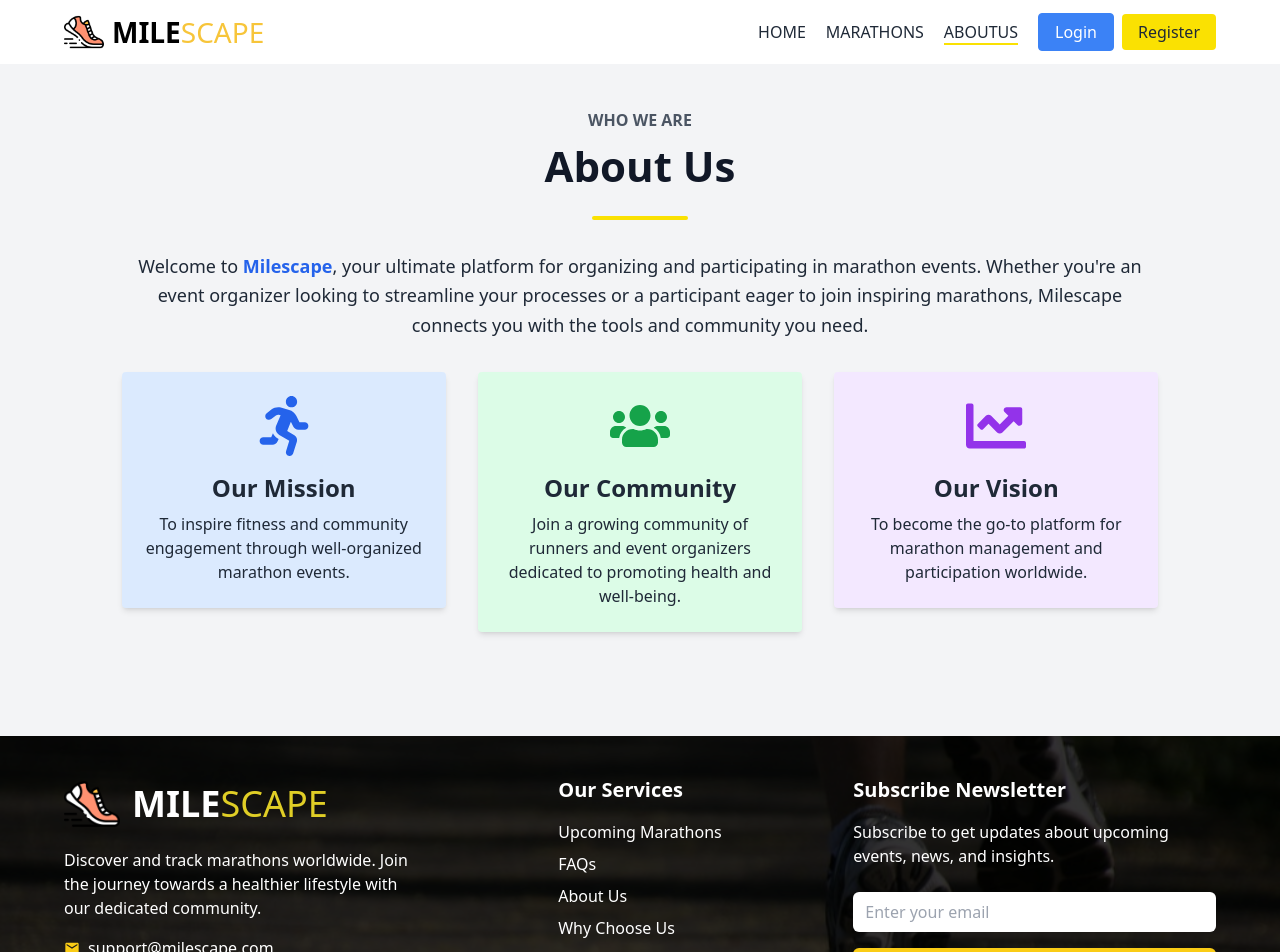
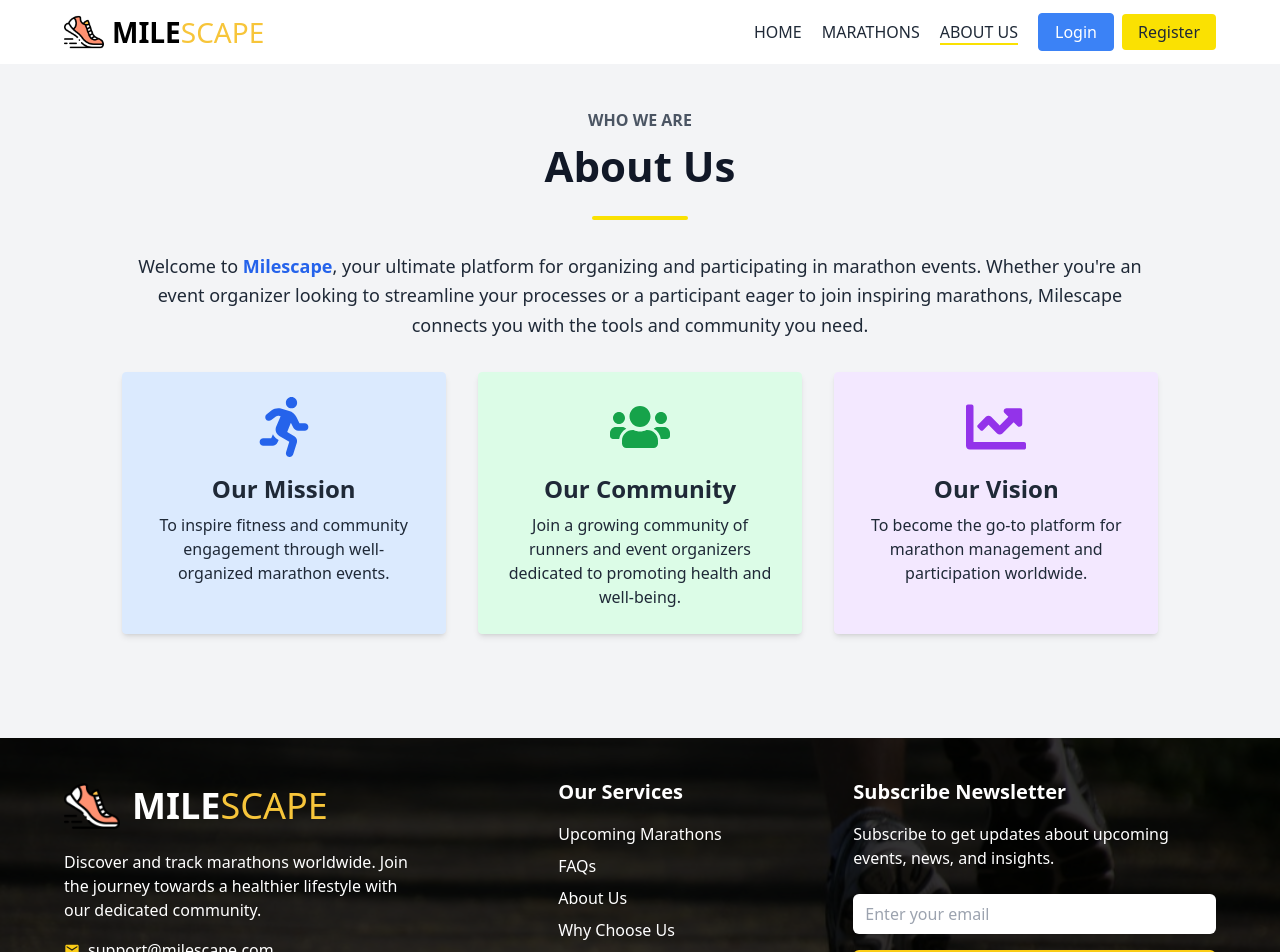
Before and after one commit to Nabilabintaakter/MileScape-client, a React (Vite) app: page /aboutUs in a window 1280 px wide. Shown: the top 952 px of the page. Built offline with nearby package versions, Linux system fonts and the light colour scheme; no server answers.

Commit message:
updated details page

```diff
--- a/src/components/shared/CountdownTimer.jsx
+++ b/src/components/shared/CountdownTimer.jsx
@@ -28,12 +28,12 @@ const CountdownTimer = ({ marathonStartDate }) => {
 
   return (
     <Fade triggerOnce delay={300}>
-      <div className="relative flex flex-col justify-center items-center mt-10 bg-white/20 backdrop-blur-md z-50 rounded shadow-lg p-6 w-full max-w-xl mx-auto">
+      <div className="relative flex flex-col justify-center items-center mt-10 bg-white/20 backdrop-blur-md z-50 rounded shadow-lg p-4 md:p-6 w-full max-w-xl mx-auto">
         <div className="absolute inset-0 bg-gradient-to-r from-blue-200 via-white to-blue-200 rounded opacity-90"></div>
-        <div className="text-center text-blue-800 text-2xl md:text-3xl font-semibold mb-4 z-10">
+        <div className="text-center text-blue-800 text-xl md:text-3xl font-semibold mb-2 md:mb-4 z-10">
         The Race Begins In...
         </div>
-        <div className="flex justify-center space-x-6 text-gray-900 text-4xl font-bold z-10">
+        <div className="flex justify-center space-x-6 text-gray-900 text-2xl md:text-4xl font-bold z-10">
           <div className="text-center">
             <div className="text-yellow-500">{timeLeft.days}</div>
             <div className="text-sm font-medium text-gray-900">Days</div>
--- a/src/components/shared/Footer.jsx
+++ b/src/components/shared/Footer.jsx
@@ -4,6 +4,7 @@ import logo from '../../assets/logoo.png';
 import { MdEmail, MdPhone } from "react-icons/md";
 
 const Footer = () => {
+  const currentYear = new Date().getFullYear();
   return (
     <footer
       style={{
@@ -22,7 +23,7 @@ const Footer = () => {
         <div>
           <div className="flex items-center gap-3">
             <img className="w-10 md:w-14" src={logo} alt="Milescape Logo" />
-            <h2 className="text-2xl md:text-3xl xl:text-4xl font-bold">MILE<span className='text-[#e0ce26] font-medium'>SCAPE</span></h2>
+            <h2 className="text-2xl md:text-3xl xl:text-4xl font-bold">MILE<span className='text-[#f7c53a] font-medium'>SCAPE</span></h2>
           </div>
           <p className="mt-4 text-sm md:text-base">
             Discover and track marathons worldwide. Join the journey towards a healthier lifestyle with our dedicated community.
@@ -90,8 +91,8 @@ const Footer = () => {
 
       {/* Footer Bottom */}
       <div className="mt-10 border-t border-gray-700 py-6 text-center relative z-10">
-        <p className="text-sm md:text-base">&copy; 2024 Milescape, All rights reserved</p>
-      </div>
+            <p className="text-sm md:text-base">&copy; {currentYear} Milescape, All rights reserved</p>
+        </div>
     </footer>
   );
 };
--- a/src/components/shared/Navbar.jsx
+++ b/src/components/shared/Navbar.jsx
@@ -4,6 +4,7 @@ import { useContext, useEffect, useState } from 'react';
 import AuthContext from '../../context/AuthContext/AuthContext';
 import { FaSignOutAlt } from 'react-icons/fa';
 import { ImMenu } from 'react-icons/im';
+import { CgMenuHotdog } from 'react-icons/cg';
 
 const Navbar = () => {
     const { user, handleSignOut } = useContext(AuthContext);
@@ -72,7 +73,7 @@ const Navbar = () => {
                 className={({ isActive }) =>
                     isActive ? 'font-medium border-b-2 border-[#fae102]' : ''
                 }>
-                ABOUTUS
+                ABOUT US
             </NavLink>
         </li>
     </>;
@@ -85,15 +86,14 @@ const Navbar = () => {
                 <div className="navbar-start">
                     {/* mobile */}
                     <div className="dropdown">
-                        <div tabIndex={0} role="button" className=" lg:hidden">
-                        <ImMenu className='text-2xl' />
+                        <div tabIndex={0} role="button" className="lg:hidden">
+                        <CgMenuHotdog className='text-3xl text-blue-800 hover:text-blue-600 transition-all duration-300' />
                         </div>
-                        <ul
-                            tabIndex={0}
-                            className="menu menu-sm dropdown-content bg-base-100 rounded-box z-[1] mt-3 w-52 p-2 shadow">
+                        <ul tabIndex={0} className="menu menu-sm dropdown-content bg-base-100 rounded-box z-[1] mt-3 w-52 p-2 shadow">
                             {links}
                         </ul>
                     </div>
+
                     <Link onClick={scrollToTop} to='/' className=' items-center gap-2 hidden lg:flex'>
                         <img className='w-8 lg:w-10' src={logo} alt="" />
                         <p className="text-2xl lg:text-[28px] font-bold text-black">MILE<span className='text-[#f7c53a] font-medium'>SCAPE</span></p>
@@ -124,10 +124,10 @@ const Navbar = () => {
                                         </div>
                                         <ul
                                             tabIndex={0}
-                                            className="menu menu-sm dropdown-content bg-base-100 rounded-box z-[1] mt-3 w-52 p-2 shadow">
-                                            <li className='flex justify-center items-center text-xl text-blue-800 font-bold mb-2'>{user?.displayName}</li>
-                                            <li className='px-2'>
-                                                <button onClick={signOutHandler} className='bg-red-500  rounded border-[1px] border-red-500 shadow-none text-white font-medium py-1 px-2 md:py-[6px] md:px-4 flex justify-center items-center hover:bg-white hover:text-red-500 transition-all duration-300 gap-2'><FaSignOutAlt></FaSignOutAlt> Logout</button>
+                                            className="menu menu-sm dropdown-content bg-base-100 rounded z-[1] mt-3 w-52 p-2 shadow">
+                                            <li className='flex justify-center items-center text-xl text-black font-bold mb-2'>{user?.displayName}</li>
+                                            <li className='px-2 block  lg:hidden'>
+                                                <button onClick={signOutHandler} className='bg-red-500  rounded border-[1px] border-red-500 shadow-none text-white font-medium w-full py-1 px-2 md:py-[6px] md:px-4 flex justify-center items-center hover:bg-white hover:text-red-500 transition-all duration-300 gap-2'><FaSignOutAlt></FaSignOutAlt> Logout</button>
                                             </li>
                                         </ul>
                                     </div>
--- a/src/pages/AboutUs/AboutUs.jsx
+++ b/src/pages/AboutUs/AboutUs.jsx
@@ -27,38 +27,36 @@ const AboutUs = () => {
 
                 <div className="grid md:grid-cols-3 gap-8">
                     <Fade direction="up" triggerOnce duration={1500}>
-                        <div className="bg-blue-100 shadow-md rounded p-6 text-center">
+                        <div className="bg-blue-100 shadow-md border-[1px] border-blue-100 hover:border-blue-600 rounded p-6 text-center flex flex-col h-full transition-all duration-300">
                             <FaRunning className="text-6xl text-blue-600 mx-auto mb-4" />
                             <h3 className="text-2xl font-semibold mb-2">Our Mission</h3>
-                            <p>
-                                To inspire fitness and community engagement through
-                                well-organized marathon events.
+                            <p className="flex-grow">
+                                To inspire fitness and community engagement through well-organized marathon events.
                             </p>
                         </div>
                     </Fade>
 
                     <Fade direction="up" triggerOnce duration={1500}>
-                        <div className="bg-green-100 shadow-md rounded p-6 text-center">
+                        <div className="bg-green-100 shadow-md border-[1px] border-green-100 hover:border-green-600 rounded p-6 text-center flex flex-col h-full transition-all duration-300">
                             <FaUsers className="text-6xl text-green-600 mx-auto mb-4" />
                             <h3 className="text-2xl font-semibold mb-2">Our Community</h3>
-                            <p>
-                                Join a growing community of runners and event organizers
-                                dedicated to promoting health and well-being.
+                            <p className="flex-grow">
+                                Join a growing community of runners and event organizers dedicated to promoting health and well-being.
                             </p>
                         </div>
                     </Fade>
 
                     <Fade direction="up" triggerOnce duration={1500}>
-                        <div className="bg-purple-100 shadow-md rounded p-6 text-center">
+                        <div className="bg-purple-100 shadow-md border-[1px] border-purple-100 hover:border-purple-600 rounded p-6 text-center flex flex-col h-full transition-all duration-300">
                             <FaChartLine className="text-6xl text-purple-600 mx-auto mb-4" />
                             <h3 className="text-2xl font-semibold mb-2">Our Vision</h3>
-                            <p>
-                                To become the go-to platform for marathon management and
-                                participation worldwide.
+                            <p className="flex-grow">
+                                To become the go-to platform for marathon management and participation worldwide.
                             </p>
                         </div>
                     </Fade>
                 </div>
+
             </div>
         </div>
     );
--- a/src/pages/Details/Details.jsx
+++ b/src/pages/Details/Details.jsx
@@ -26,14 +26,9 @@ const Details = () => {
     const isRegistrationOpen = new Date() >= new Date(startRegDate) && new Date() <= new Date(endRegDate);
     console.log(startRegDate);
     return (
-        <div className="flex justify-center items-center py-8 md:py-10" style={{
-            backgroundImage: `url(${bg})`,
-            backgroundSize: "cover",
-            backgroundPosition: "center",
-            backgroundRepeat: "no-repeat",
-        }}>
+        <div className="flex justify-center items-center py-8 md:py-10 w-full" >
             <Fade triggerOnce>
-                <div className="bg-white rounded shadow-lg overflow-hidden w-[90%] mx-auto md:max-w-7xl transition transform hover:scale-102 hover:shadow-xl duration-300 ease-in-out ">
+                <div className="bg-white rounded shadow-lg overflow-hidden w-[90%] mx-auto max-w-7xl ">
                     <div className="md:flex">
                         <div className="md:w-1/2 relative">
                             <img src={image} alt={title} className="w-full h-[250px] md:h-full object-cover" />
@@ -51,7 +46,7 @@ const Details = () => {
                             </Fade>
                             <div className="space-y-4 mb-6">
                                 <Fade triggerOnce delay={200} direction="down">
-                                    <div className="flex items-start text-lg text-gray-800">
+                                    <div className="flex items-start text-base md:text-lg text-gray-800">
                                         <FaInfoCircle className="mr-3 mt-1 text-xl" style={{ color: '#00bcd4' }} />
                                         <div className="prose lg:prose-lg">
                                             <p className="">{description}</p>
@@ -59,29 +54,29 @@ const Details = () => {
                                     </div>
                                 </Fade>
                                 <Fade triggerOnce delay={300} direction="left">
-                                    <div className="flex items-center text-lg text-gray-800">
+                                    <div className="flex items-center text-base md:text-lg text-gray-800">
                                         <FaMapMarkerAlt className="mr-3 text-xl" style={{ color: '#f44336' }} /> <span className="font-medium mr-1">Location:</span> {location}
                                     </div>
                                 </Fade>
                                 <Fade triggerOnce delay={400} direction="right">
-                                    <div className="flex items-center text-lg text-gray-800">
+                                    <div className="flex items-center text-base md:text-lg text-gray-800">
                                         <FaCalendarAlt className="mr-3 text-xl" style={{ color: '#2196f3' }} /> <span className="font-medium mr-1">Marathon Date:</span>
                                         {new Intl.DateTimeFormat('en-US', { year: 'numeric', month: 'long', day: 'numeric', timeZone: 'UTC' }).format(new Date(marathonStartDate))}
                                     </div>
                                 </Fade>
                                 <Fade triggerOnce delay={500} direction="up">
-                                    <div className="flex items-center text-lg text-gray-800">
+                                    <div className="flex items-center text-base md:text-lg text-gray-800">
                                         <FaClock className="mr-3 text-xl" style={{ color: '#ff9800' }} /> <span className="font-medium mr-1">Registration:</span>
                                         {new Intl.DateTimeFormat('en-US', { year: 'numeric', month: 'long', day: 'numeric', timeZone: 'UTC' }).format(new Date(startRegDate))} - {new Intl.DateTimeFormat('en-US', { year: 'numeric', month: 'long', day: 'numeric', timeZone: 'UTC' }).format(new Date(endRegDate))}
                                     </div>
                                 </Fade>
                                 <Fade triggerOnce delay={600} direction="right">
-                                    <div className="flex items-center text-lg text-gray-800">
+                                    <div className="flex items-center text-base md:text-lg text-gray-800">
                                         <FaRunning className="mr-3 text-xl" style={{ color: '#4caf50' }} /> <span className="font-medium mr-1">Distance:</span> {distance}
                                     </div>
                                 </Fade>
                                 <Fade triggerOnce delay={700} direction="up">
-                                    <div className="flex items-center text-lg text-gray-800">
+                                    <div className="flex items-center text-base md:text-lg text-gray-800">
                                         <FaUsers className="mr-3 text-xl" style={{ color: '#9c27b0' }} /> <span className="font-medium mr-1">Total Registrations:</span> {totalRegistrations}
                                     </div>
                                 </Fade>
--- a/src/pages/FAQ/FAQ.jsx
+++ b/src/pages/FAQ/FAQ.jsx
@@ -89,7 +89,7 @@ const FAQ = () => {
                 </Fade>
             </div>
 
-            <Fade direction="up" cascade triggerOnce >
+            <Fade cascade triggerOnce >
                 <div className="bg-gradient-to-r from-blue-50 to-blue-100 shadow-2xl rounded-lg">
                     <Accordion allowZeroExpanded className="w-full p-5 lg:p-8 mx-auto overflow-hidden">
                         {faqs.map((faq, index) => (
--- a/src/pages/Home/Banner.jsx
+++ b/src/pages/Home/Banner.jsx
@@ -58,7 +58,7 @@ const Banner = () => {
             >
                 {slides.map((slide, index) => (
                     <SwiperSlide key={slide.id}>
-                        <div className="relative h-[75vh] flex items-center">
+                        <div className="relative h-[75vh] 2xl:h-[50vh] flex items-center">
                             <div
                                 className={`absolute inset-0 transform transition-transform duration-[6000ms] ease-out ${
                                     activeIndex === index ? "scale-110" : "scale-100"
--- a/src/pages/Home/FeaturesSection.jsx
+++ b/src/pages/Home/FeaturesSection.jsx
@@ -36,7 +36,7 @@ const FeaturesSection = () => {
             delay={isMobile ? index * 410 : index * 400}
             triggerOnce
           >
-            <div className="bg-[#202020] p-6 h-[160px] lg:h-[200px] xl:h-[150px] rounded shadow-2xl flex border-[1px] border-[#202020] hover:border-yellow-400 transition-all duration-700">
+            <div className="bg-[#202020] p-6 h-[150px] sm:h-[160px] lg:h-[200px] xl:h-[150px] rounded shadow-2xl flex border-[1px] border-[#202020] hover:border-yellow-400 hover:bg-yellow-400 hover:bg-opacity-5 hover:shadow-lg hover:shadow-yellow-400/5 transition-all duration-700">
               {/* Icon Section */}
               <div className="mr-4">{feature.icon}</div>
               {/* Text Section */}
@@ -47,6 +47,7 @@ const FeaturesSection = () => {
                 <p className="text-gray-400 font-medium text-sm">{feature.description}</p>
               </div>
             </div>
+
           </Fade>
         ))}
       </div>
--- a/src/pages/Register/Register.jsx
+++ b/src/pages/Register/Register.jsx
@@ -87,7 +87,7 @@ const Register = () => {
                 <div className="text-center lg:text-left w-60 md:w-96 lg:w-[700px] lg:flex-1">
                     <Lottie animationData={registerLottieData}></Lottie>
                 </div>
-                <div className="card bg-base-100 w-full max-w-3xl shrink-0 shadow-2xl lg:flex-1">
+                <div className="card bg-base-100 w-full lg:max-w-3xl shrink-0 shadow-2xl lg:flex-1">
                     <form onSubmit={handleRegister} className="card-body">
                         <h1 className="text-4xl font-bold mb-5 flex justify-center">Register now!</h1>
                         <div className="form-control">
```
